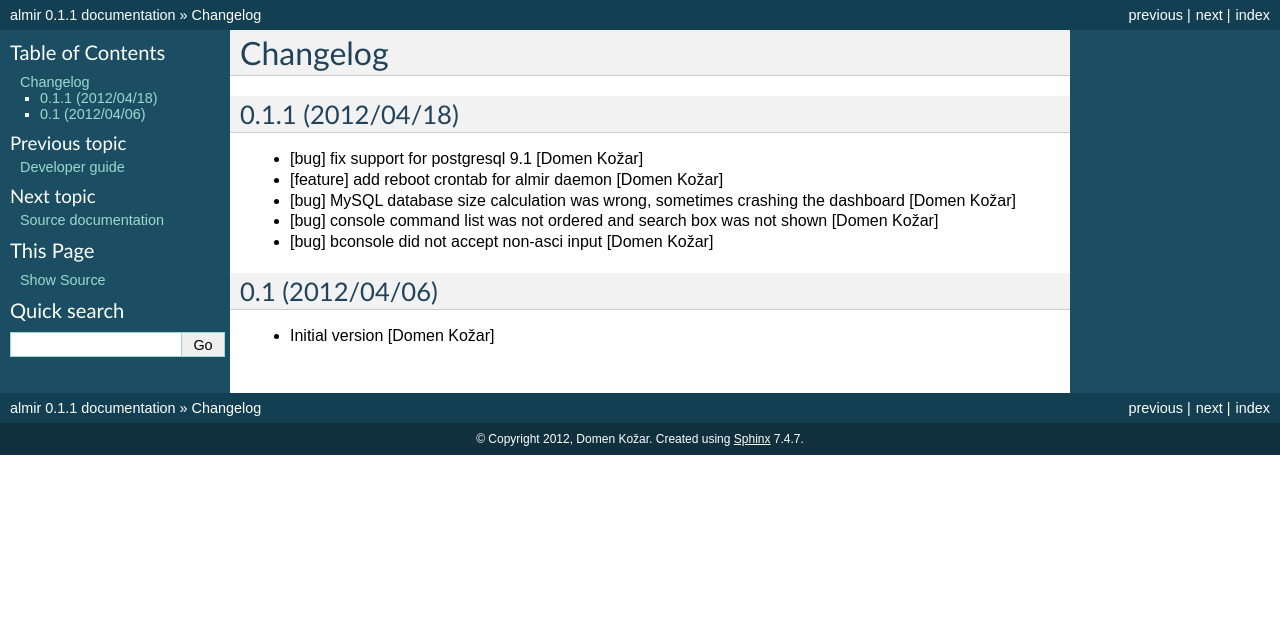
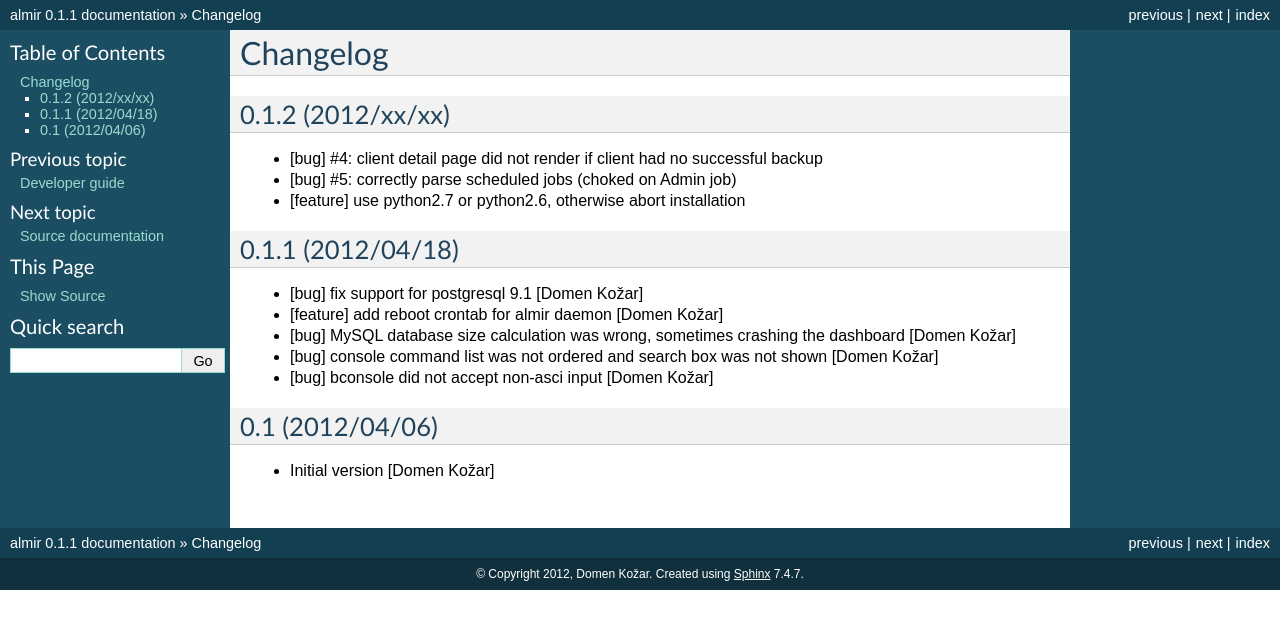
Before and after one commit to domenkozar/almir, a Sphinx documentation site: the page built from docs/source/changelog.rst, in a window 1280 px wide. Shown: the top 629 px of the page. Built offline with Sphinx 7.4.7, drawn with Linux system fonts in a browser that asks for light colours.

Commit message:
update changelog

```diff
--- a/docs/source/changelog.rst
+++ b/docs/source/changelog.rst
@@ -2,6 +2,16 @@ Changelog
 =========
 
 \
+
+0.1.2 (2012/xx/xx)
+------------------
+
+- [bug] #4: client detail page did not render if client had no successful backup
+
+- [bug] #5: correctly parse scheduled jobs (choked on Admin job)
+
+- [feature] use python2.7 or python2.6, otherwise abort installation
+
 
 0.1.1 (2012/04/18)
 ------------------
```
